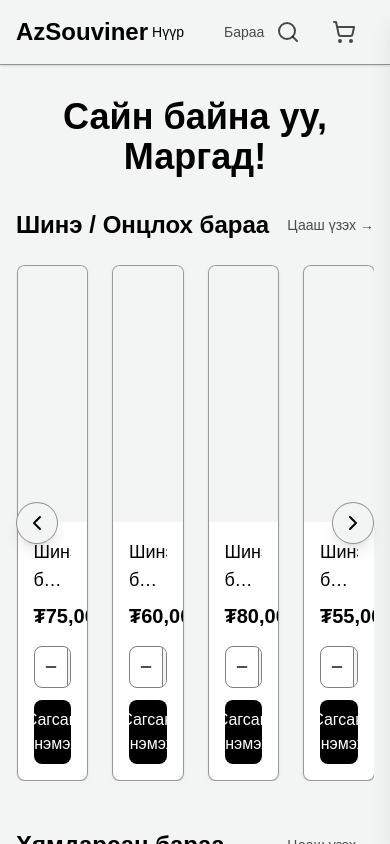
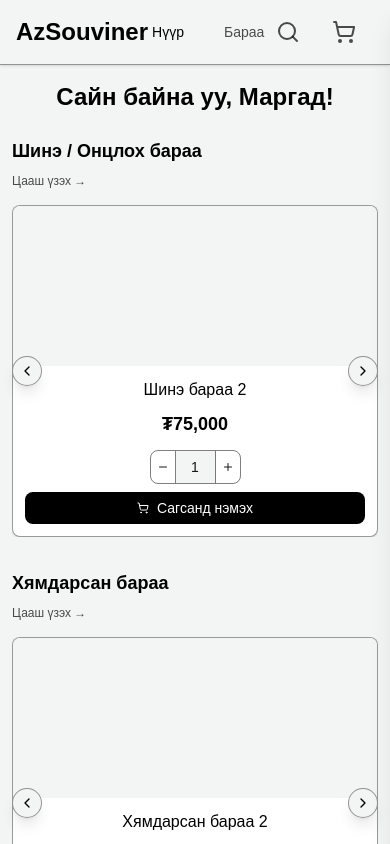
Before and after one commit to evymii/ecomm, a Next.js app in the folder frontend/: page /hereglegch/home in a window 390 px wide. Shown: the top 844 px of the page. Built offline with nearby package versions, Linux system fonts and the light colour scheme; no server answers.

Commit message:
mobile phone flexible

```diff
--- a/frontend/app/hereglegch/components/ProductCard.tsx
+++ b/frontend/app/hereglegch/components/ProductCard.tsx
@@ -60,35 +60,35 @@ export default function ProductCard({
     >
       {/* Image placeholder space */}
       <div className="relative aspect-h-1 aspect-w-1 w-full overflow-hidden bg-[#F3F4F4]">
-        <div className="h-64 w-full bg-[#F3F4F4] group-hover:bg-[#E0E0E0] transition-colors duration-500"></div>
+        <div className="h-40 sm:h-52 lg:h-64 w-full bg-[#F3F4F4] group-hover:bg-[#E0E0E0] transition-colors duration-500"></div>
       </div>
-      <div className="p-4">
-        <h3 className="text-lg font-medium text-black line-clamp-2 mb-2 text-center">
+      <div className="p-3 sm:p-4">
+        <h3 className="text-base sm:text-lg font-medium text-black line-clamp-2 mb-2 text-center">
           {name}
         </h3>
-        <p className="text-xl font-semibold text-black mb-4 text-center">
+        <p className="text-lg sm:text-xl font-semibold text-black mb-3 sm:mb-4 text-center">
           ₮{price.toLocaleString()}
         </p>
 
         {/* Quantity Controls */}
-        <div className="flex items-center justify-center mb-3">
+        <div className="flex items-center justify-center mb-2 sm:mb-3">
           <div className="flex items-stretch gap-0 border border-black/50 rounded-lg overflow-hidden">
             <button
               onClick={handleDecrease}
-              className="p-2 hover:bg-[#E0E0E0] transition-all duration-500 ease-out border-r border-black/50"
+              className="p-1.5 sm:p-2 hover:bg-[#E0E0E0] transition-all duration-500 ease-out border-r border-black/50"
               aria-label="Decrease quantity"
             >
-              <Minus className="h-4 w-4" />
+              <Minus className="h-3 w-3 sm:h-4 sm:w-4" />
             </button>
-            <span className="px-4 py-2 min-w-[3rem] text-center font-medium bg-[#F3F4F4] border-r border-black/50">
+            <span className="px-3 sm:px-4 py-1.5 sm:py-2 min-w-[2.5rem] sm:min-w-[3rem] text-sm sm:text-base text-center font-medium bg-[#F3F4F4] border-r border-black/50">
               {quantity}
             </span>
             <button
               onClick={handleIncrease}
-              className="p-2 hover:bg-[#E0E0E0] transition-all duration-500 ease-out"
+              className="p-1.5 sm:p-2 hover:bg-[#E0E0E0] transition-all duration-500 ease-out"
               aria-label="Increase quantity"
             >
-              <Plus className="h-4 w-4" />
+              <Plus className="h-3 w-3 sm:h-4 sm:w-4" />
             </button>
           </div>
         </div>
@@ -96,9 +96,9 @@ export default function ProductCard({
         {/* Add to Cart Button */}
         <button
           onClick={handleAddToCart}
-          className="w-full flex items-center justify-center gap-2 bg-black text-white py-2 px-4 rounded-lg hover:bg-black/80 transition-all duration-500 ease-out font-medium"
+          className="w-full flex items-center justify-center gap-2 bg-black text-white py-1.5 sm:py-2 px-3 sm:px-4 rounded-lg hover:bg-black/80 transition-all duration-500 ease-out font-medium text-sm sm:text-base"
         >
-          <ShoppingCart className="h-4 w-4" />
+          <ShoppingCart className="h-3 w-3 sm:h-4 sm:w-4" />
           Сагсанд нэмэх
         </button>
       </div>
--- a/frontend/app/hereglegch/components/ProductCarousel.tsx
+++ b/frontend/app/hereglegch/components/ProductCarousel.tsx
@@ -25,40 +25,72 @@ export default function ProductCarousel({
   title,
   products,
   viewMoreLink,
-  itemsPerSlide = 4,
+  itemsPerSlide,
   icon,
 }: ProductCarouselProps) {
   const scrollContainerRef = useRef<HTMLDivElement>(null);
   const [isAutoScrolling, setIsAutoScrolling] = useState(true);
   const [cardWidth, setCardWidth] = useState(0);
+  const [responsiveItemsPerSlide, setResponsiveItemsPerSlide] = useState(4);
 
   // Create infinite loop by duplicating products (3 sets for smooth looping)
   const duplicatedProducts = [...products, ...products, ...products];
 
-  // Calculate card width based on container
+  // Calculate responsive items per slide and card width
   useEffect(() => {
-    const updateCardWidth = () => {
+    const updateResponsiveSettings = () => {
       if (scrollContainerRef.current) {
         const container = scrollContainerRef.current;
-        const gap = 24; // gap-6 = 1.5rem = 24px
-        const width = (container.offsetWidth - (itemsPerSlide - 1) * gap) / itemsPerSlide;
+        const containerWidth = container.offsetWidth;
+
+        // Determine items per slide based on screen size
+        let itemsToShow = itemsPerSlide || 4;
+        if (!itemsPerSlide) {
+          if (containerWidth < 640) {
+            // Mobile: 1 item
+            itemsToShow = 1;
+          } else if (containerWidth < 768) {
+            // Small tablets: 2 items
+            itemsToShow = 2;
+          } else if (containerWidth < 1024) {
+            // Tablets: 3 items
+            itemsToShow = 3;
+          } else {
+            // Desktop: 4 items
+            itemsToShow = 4;
+          }
+        }
+
+        setResponsiveItemsPerSlide(itemsToShow);
+
+        // Calculate card width
+        const gap = containerWidth < 640 ? 16 : 24; // Smaller gap on mobile
+        const width = (containerWidth - (itemsToShow - 1) * gap) / itemsToShow;
         setCardWidth(width);
       }
     };
 
-    updateCardWidth();
-    const timeoutId = setTimeout(updateCardWidth, 100); // Delay to ensure container is rendered
-    window.addEventListener("resize", updateCardWidth);
+    updateResponsiveSettings();
+    const timeoutId = setTimeout(updateResponsiveSettings, 100);
+    window.addEventListener("resize", updateResponsiveSettings);
     return () => {
-      window.removeEventListener("resize", updateCardWidth);
+      window.removeEventListener("resize", updateResponsiveSettings);
       clearTimeout(timeoutId);
     };
   }, [itemsPerSlide, products.length]);
 
+  // Get responsive gap based on screen size
+  const getGap = () => {
+    if (typeof window !== "undefined") {
+      return window.innerWidth < 640 ? 16 : 24;
+    }
+    return 24;
+  };
+
   // Initialize scroll position to middle set
   useEffect(() => {
     if (scrollContainerRef.current && products.length > 0 && cardWidth > 0) {
-      const gap = 24;
+      const gap = getGap();
       const scrollPosition = products.length * (cardWidth + gap);
       // Use setTimeout to ensure DOM is ready
       setTimeout(() => {
@@ -74,16 +106,16 @@ export default function ProductCarousel({
     if (!scrollContainerRef.current || !isAutoScrolling || cardWidth === 0) return;
 
     const container = scrollContainerRef.current;
-    const gap = 24;
+    const gap = getGap();
     const singleSetWidth = products.length * (cardWidth + gap);
     const scrollLeft = container.scrollLeft;
 
     // If scrolled past the second set, jump back to middle
-    if (scrollLeft >= singleSetWidth * 2) {
+    if (scrollLeft >= singleSetWidth * 2 - 50) {
       container.scrollLeft = singleSetWidth;
     }
     // If scrolled before the first set, jump to middle
-    else if (scrollLeft < singleSetWidth - 10) {
+    else if (scrollLeft < singleSetWidth - 50) {
       container.scrollLeft = singleSetWidth;
     }
   };
@@ -95,7 +127,7 @@ export default function ProductCarousel({
     const interval = setInterval(() => {
       if (scrollContainerRef.current) {
         const container = scrollContainerRef.current;
-        const gap = 24;
+        const gap = getGap();
         const scrollAmount = cardWidth + gap;
         container.scrollBy({
           left: scrollAmount,
@@ -112,7 +144,7 @@ export default function ProductCarousel({
     setIsAutoScrolling(false);
 
     const container = scrollContainerRef.current;
-    const gap = 24;
+    const gap = getGap();
     const scrollAmount = cardWidth + gap;
 
     container.scrollBy({
@@ -128,7 +160,7 @@ export default function ProductCarousel({
     setIsAutoScrolling(false);
 
     const container = scrollContainerRef.current;
-    const gap = 24;
+    const gap = getGap();
     const scrollAmount = cardWidth + gap;
 
     container.scrollBy({
@@ -141,20 +173,20 @@ export default function ProductCarousel({
 
   if (products.length === 0) {
     return (
-      <div className="mb-12">
-        <div className="mb-6 flex items-center justify-between">
+      <div className="mb-8 sm:mb-12">
+        <div className="mb-4 sm:mb-6 flex flex-col sm:flex-row items-start sm:items-center justify-between gap-2 sm:gap-0">
           <div className="flex items-center gap-2">
-            {icon && <span className="text-2xl">{icon}</span>}
-            <h2 className="text-2xl font-bold text-black">{title}</h2>
+            {icon && <span className="text-xl sm:text-2xl">{icon}</span>}
+            <h2 className="text-lg sm:text-xl lg:text-2xl font-bold text-black">{title}</h2>
           </div>
           <Link
             href={viewMoreLink}
-            className="inline-flex items-center text-sm font-medium text-black/70 hover:text-black transition-all duration-500 ease-out whitespace-nowrap"
+            className="inline-flex items-center text-xs sm:text-sm font-medium text-black/70 hover:text-black transition-all duration-500 ease-out whitespace-nowrap"
           >
             Цааш үзэх →
           </Link>
         </div>
-        <div className="text-center py-8 text-black/50">
+        <div className="text-center py-6 sm:py-8 text-sm sm:text-base text-black/50">
           Бараа олдсонгүй
         </div>
       </div>
@@ -162,15 +194,15 @@ export default function ProductCarousel({
   }
 
   return (
-    <div className="mb-12">
-      <div className="mb-6 flex items-center justify-between">
+    <div className="mb-8 sm:mb-12">
+      <div className="mb-4 sm:mb-6 flex flex-col sm:flex-row items-start sm:items-center justify-between gap-2 sm:gap-0">
         <div className="flex items-center gap-2">
-          {icon && <span className="text-2xl">{icon}</span>}
-          <h2 className="text-2xl font-bold text-black">{title}</h2>
+          {icon && <span className="text-xl sm:text-2xl">{icon}</span>}
+          <h2 className="text-lg sm:text-xl lg:text-2xl font-bold text-black">{title}</h2>
         </div>
         <Link
           href={viewMoreLink}
-          className="inline-flex items-center text-sm font-medium text-black/70 hover:text-black transition-all duration-500 ease-out whitespace-nowrap"
+          className="inline-flex items-center text-xs sm:text-sm font-medium text-black/70 hover:text-black transition-all duration-500 ease-out whitespace-nowrap"
         >
           Цааш үзэх →
         </Link>
@@ -179,13 +211,13 @@ export default function ProductCarousel({
       {/* Carousel Container */}
       <div className="relative">
         {/* Left Navigation Button */}
-        {products.length > itemsPerSlide && (
+        {products.length > responsiveItemsPerSlide && (
           <button
             onClick={handlePrev}
-            className="absolute left-0 top-1/2 -translate-y-1/2 z-10 bg-[#F3F4F4]/95 hover:bg-[#E0E0E0] border border-black/40 shadow-lg rounded-full p-2 transition-all duration-500 ease-out hover:scale-110"
+            className="absolute left-0 sm:left-1 top-1/2 -translate-y-1/2 z-10 bg-[#F3F4F4]/95 hover:bg-[#E0E0E0] border border-black/40 shadow-lg rounded-full p-1.5 sm:p-2 transition-all duration-500 ease-out hover:scale-110"
             aria-label="Previous products"
           >
-            <ChevronLeft className="h-6 w-6 text-black" />
+            <ChevronLeft className="h-4 w-4 sm:h-6 sm:w-6 text-black" />
           </button>
         )}
 
@@ -199,12 +231,15 @@ export default function ProductCarousel({
             msOverflowStyle: "none",
           }}
         >
-          <div className="flex gap-6" style={{ width: "max-content" }}>
+          <div
+            className="flex gap-4 sm:gap-6"
+            style={{ width: "max-content" }}
+          >
             {duplicatedProducts.map((product, index) => (
               <div
                 key={`${product.id}-${index}`}
                 className="flex-shrink-0"
-                style={{ width: cardWidth > 0 ? `${cardWidth}px` : "300px" }}
+                style={{ width: cardWidth > 0 ? `${cardWidth}px` : "280px" }}
               >
                 <ProductCard {...product} />
               </div>
@@ -213,13 +248,13 @@ export default function ProductCarousel({
         </div>
 
         {/* Right Navigation Button */}
-        {products.length > itemsPerSlide && (
+        {products.length > responsiveItemsPerSlide && (
           <button
             onClick={handleNext}
-            className="absolute right-0 top-1/2 -translate-y-1/2 z-10 bg-[#F3F4F4]/95 hover:bg-[#E0E0E0] border border-black/40 shadow-lg rounded-full p-2 transition-all duration-500 ease-out hover:scale-110"
+            className="absolute right-0 sm:right-1 top-1/2 -translate-y-1/2 z-10 bg-[#F3F4F4]/95 hover:bg-[#E0E0E0] border border-black/40 shadow-lg rounded-full p-1.5 sm:p-2 transition-all duration-500 ease-out hover:scale-110"
             aria-label="Next products"
           >
-            <ChevronRight className="h-6 w-6 text-black" />
+            <ChevronRight className="h-4 w-4 sm:h-6 sm:w-6 text-black" />
           </button>
         )}
       </div>
--- a/frontend/app/hereglegch/home/page.tsx
+++ b/frontend/app/hereglegch/home/page.tsx
@@ -181,18 +181,18 @@ export default function HomePage() {
   }, []);
 
   return (
-    <div className="mx-auto max-w-7xl px-4 py-8 sm:px-6 lg:px-8">
+    <div className="mx-auto max-w-7xl px-3 py-4 sm:px-4 sm:py-6 lg:px-8 lg:py-8">
       {/* Greeting */}
-      <div className="mb-8">
-        <h1 className="text-4xl font-bold text-black text-center">
+      <div className="mb-6 sm:mb-8">
+        <h1 className="text-2xl sm:text-3xl lg:text-4xl font-bold text-black text-center px-2">
           Сайн байна уу, {userName}!
         </h1>
       </div>
 
       {/* Loading state */}
       {loading ? (
-        <div className="text-center py-12">
-          <p className="text-black/50">Уншиж байна...</p>
+        <div className="text-center py-8 sm:py-12">
+          <p className="text-sm sm:text-base text-black/50">Уншиж байна...</p>
         </div>
       ) : (
         <>
@@ -201,7 +201,6 @@ export default function HomePage() {
             title="Шинэ / Онцлох бараа"
             products={newProducts}
             viewMoreLink="/hereglegch/products/new-bestseller"
-            itemsPerSlide={4}
           />
 
           {/* For Sale Products Carousel */}
@@ -209,7 +208,6 @@ export default function HomePage() {
             title="Хямдарсан бараа"
             products={saleProducts}
             viewMoreLink="/hereglegch/products/for-sale"
-            itemsPerSlide={4}
           />
         </>
       )}
```
